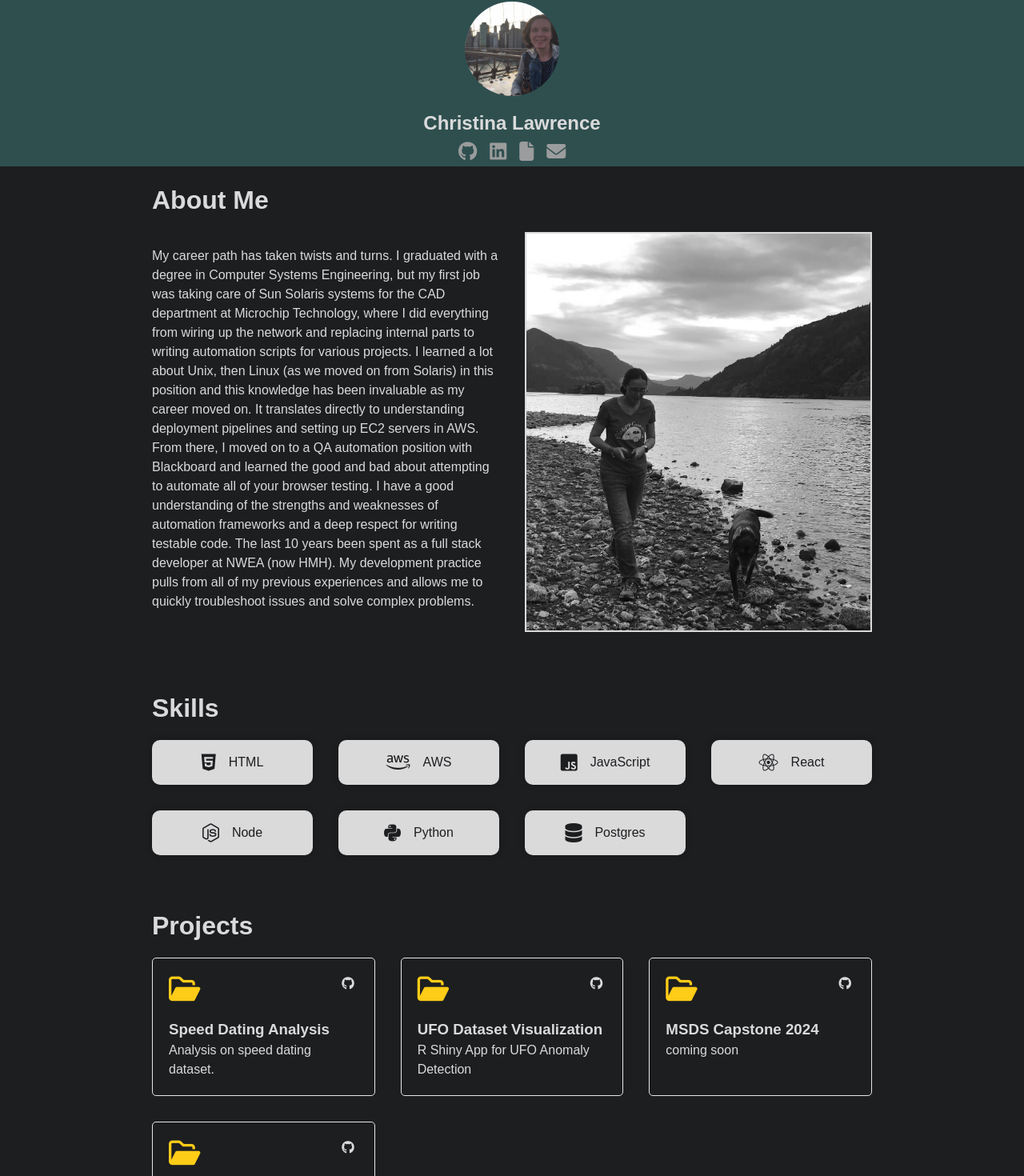
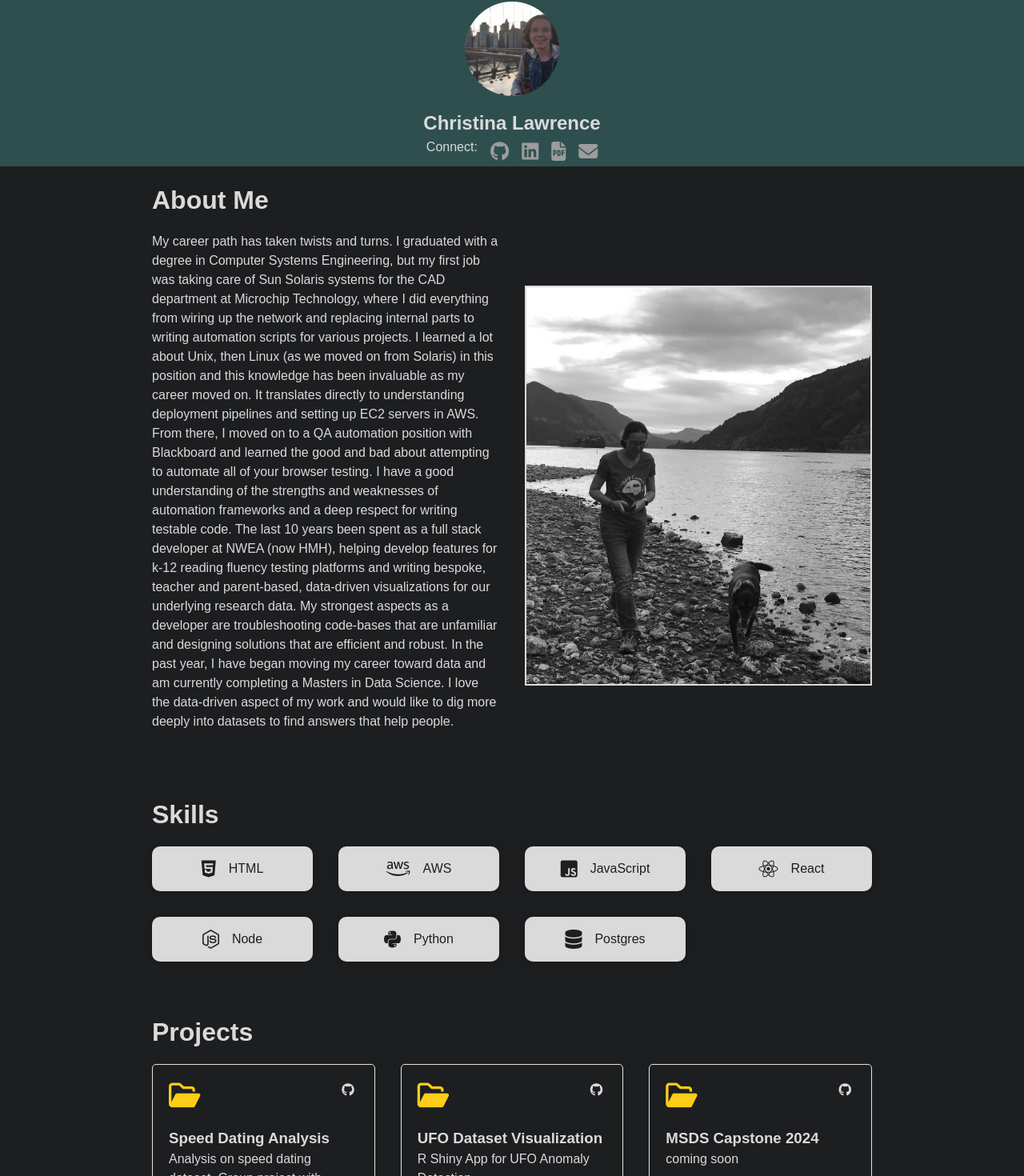
Before and after one commit to cml-data/cml-anaylsis.github.io, a Next.js app: page / in a window 1280 px wide. Shown: the part 14-1484 px from the top of the page at 80% size. Built offline with nearby package versions, Linux system fonts and the light colour scheme.

Commit message:
adding projects, cleaning up about me text

```diff
--- a/src/components/About.jsx
+++ b/src/components/about.jsx
@@ -17,8 +17,11 @@ const About = () => {
                         and setting up EC2 servers in AWS.  From there, I moved on to a QA automation position with Blackboard and
                         learned the good and bad about attempting to automate all of your browser testing.  I have a good understanding
                         of the strengths and weaknesses of automation frameworks and a deep respect for writing testable code.  The last 10 years
-                        been spent as a full stack developer at NWEA (now HMH).  My development
-                        practice pulls from all of my previous experiences and allows me to quickly troubleshoot issues and solve complex problems.
+                        been spent as a full stack developer at NWEA (now HMH), helping develop features for k-12 reading fluency testing platforms
+                        and writing bespoke, teacher and parent-based, data-driven visualizations for our underlying research data.
+                        My strongest aspects as a developer are troubleshooting code-bases that are unfamiliar and designing solutions that are efficient and robust.
+                        In the past year, I have began moving my career toward data and am currently completing a Masters in Data Science.  I love the data-driven
+                        aspect of my work and would like to dig more deeply into datasets to find answers that help people.
                     </p>
                 </div>
                 <div className="about-img">
--- a/src/components/data.js
+++ b/src/components/data.js
@@ -3,7 +3,8 @@ export const projectData = [
 		id: 1,
 		title: 'Speed Dating Analysis',
 		description:
-			'Analysis on speed dating dataset.',
+			'Analysis on speed dating dataset.  Group project with \n' +
+			'Noelle Matthews and Haleigh Schwartz',
 		gitHubLink: 'https://github.com/cml-data/505project',
 	},
 	{
@@ -22,9 +23,9 @@ export const projectData = [
 	},
 		{
 		id: 4,
-		title: '???',
+		title: 'Breast Cancer Risk Factors - Analysis with Machine Learning',
 		description:
-			'',
+			'coming soon',
 		gitHubLink: '',
 	},
 ];
--- a/src/components/navbar.jsx
+++ b/src/components/navbar.jsx
@@ -10,10 +10,12 @@ const Navbar = () => {
                 Christina Lawrence
             </div>
             <div className="social-icons">
+                <div>Connect:</div>
                 <a
                     href="https://github.com/cml-data?tab=repositories"
                     aria-label="GitHub"
                     target="_blank"
+                    title="Github Projects"
                     rel="noopener noreferrer"
                 >
                     <i className="fa-brands fa-github"></i>
@@ -22,6 +24,7 @@ const Navbar = () => {
                     href="https://www.linkedin.com/in/cmrlawrence/"
                     aria-label="LinkedIn"
                     target="_blank"
+                    title="LinkedIn Profile"
                     rel="noopener noreferrer"
                 >
                     <i className="fa-brands fa-linkedin"></i>
@@ -30,14 +33,16 @@ const Navbar = () => {
                     href="images/resume.pdf"
                     aria-label="Resume"
                     target="_blank"
+                    title="View My Resume"
                     rel="noopener noreferrer"
                 >
-                    <i className="fa fa-file"></i>
+                    <i className="fa fa-file-pdf"></i>
                 </a>
                 <a
                     href="mailto:cmrhine@gmail.com"
                     aria-label="Email Me"
                     target="_blank"
+                    title="Email Me"
                     rel="noopener noreferrer"
                 >
                     <i className="fa-solid fa-envelope"></i>
--- a/src/components/Projects.jsx
+++ b/src/components/projects.jsx
@@ -8,7 +8,9 @@ const Projects = () => {
                 {projectData && projectData.map((project) => (
                     <div className="project-card" key={project.id}>
                         <div className="project-header">
-                            <i className="fa-regular fa-folder-open folder-icon"></i>
+                            <a href={project.gitHubLink}>
+                                <i className="fa-regular fa-folder-open folder-icon"></i>
+                            </a>
                             <div className="small-icons">
                                 <a href={project.gitHubLink}><i className="fa-brands fa-github"></i></a>
                             </div>
--- a/src/pages/index.js
+++ b/src/pages/index.js
@@ -1,6 +1,6 @@
-import About from '@/components/About';
-import Skills from '@/components/Skills';
-import Projects from '@/components/Projects';
+import About from '@/components/about';
+import Skills from '@/components/skills';
+import Projects from '@/components/projects';
 
 import Head from 'next/head';
 
```
Also changed, not shown: src/components/skills.jsx (renamed from src/components/Skills.jsx).
